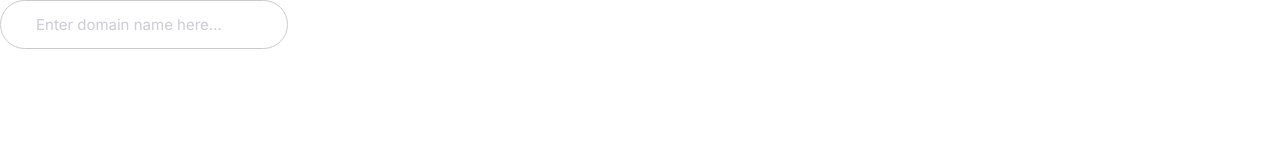
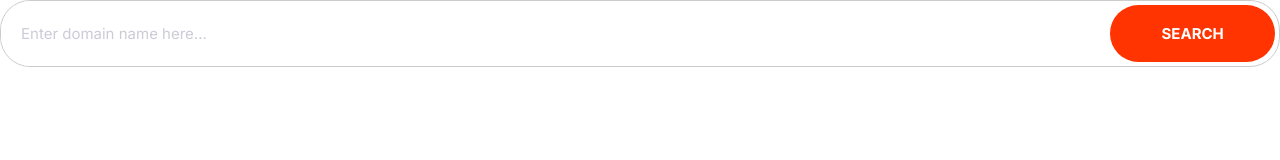
Before and after one commit to dlamontsr/mosh, a plain HTML site: page index.html in a window 1280 px wide. Drawn offline with Linux system fonts and the light colour scheme.

Commit message:
Defined the input-groups component.

```diff
--- a/css/styles.css
+++ b/css/styles.css
@@ -293,6 +293,23 @@ a {
   color: #cdcbd7;
 }
 
+.input-group {
+  border: 1px solid var(--color-border);
+  border-radius: var(--border-radius);
+  display: flex;
+}
+
+.input-group .input {
+  border: 0;
+  flex-grow: 1;
+  padding: 1.5rem 2rem;
+  width: 0;
+}
+
+.input-group .btn {
+  margin: 4px;
+}
+
 @media screen and (min-width: 1024px) {
   .input {
     font-size: 1.5rem;
--- a/index.html
+++ b/index.html
@@ -16,6 +16,13 @@
     <link rel="stylesheet" href="/css/styles.css" />
   </head>
   <body>
-    <input type="text" class="input" placeholder="Enter domain name here..." />
+    <div class="input-group">
+      <input
+        type="text"
+        class="input"
+        placeholder="Enter domain name here..."
+      />
+      <button class="btn btn--accent">Search</button>
+    </div>
   </body>
 </html>
```
Also changed, not shown: components/input-groups.html (added, +4 -0 lines).
